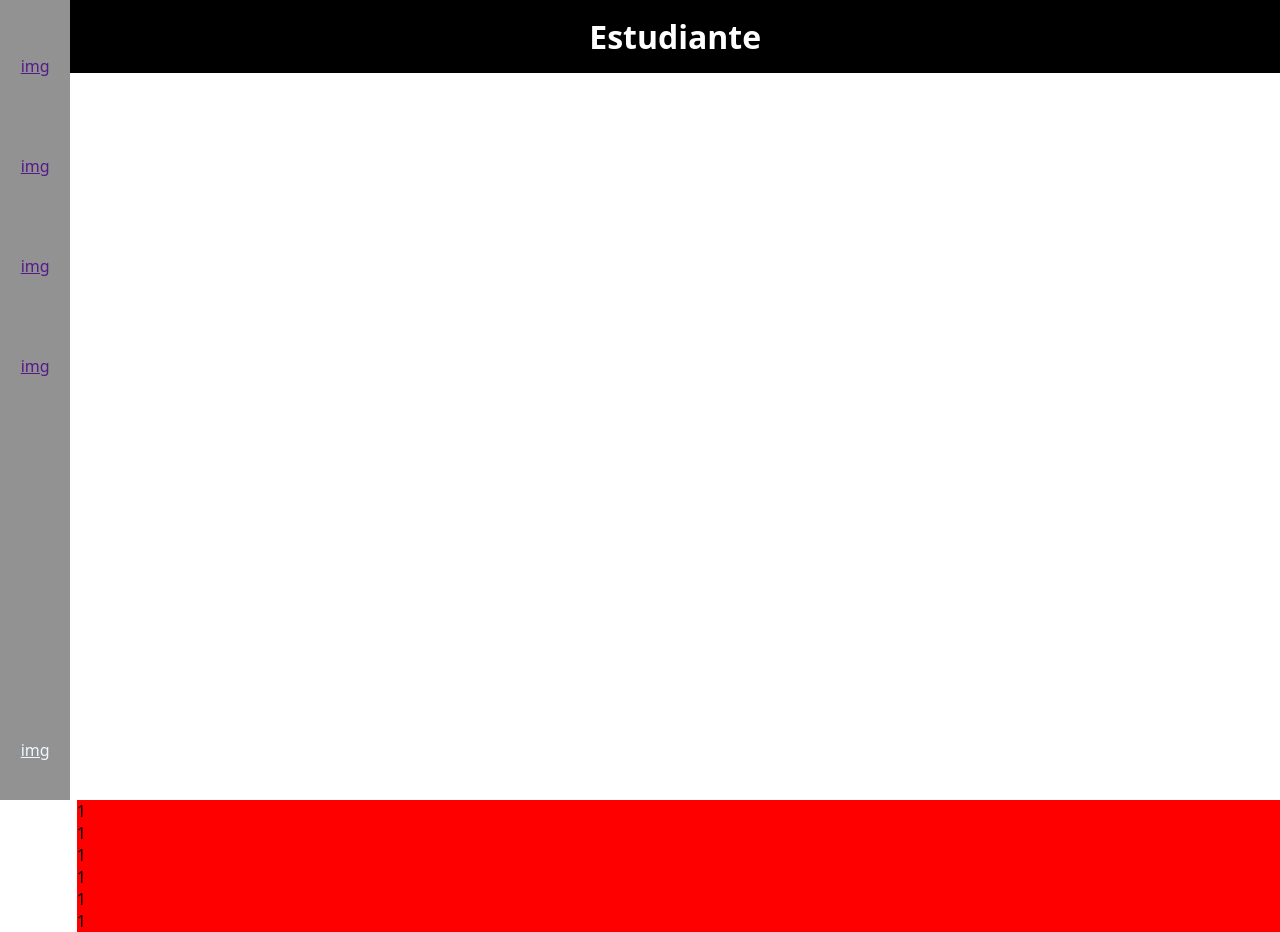
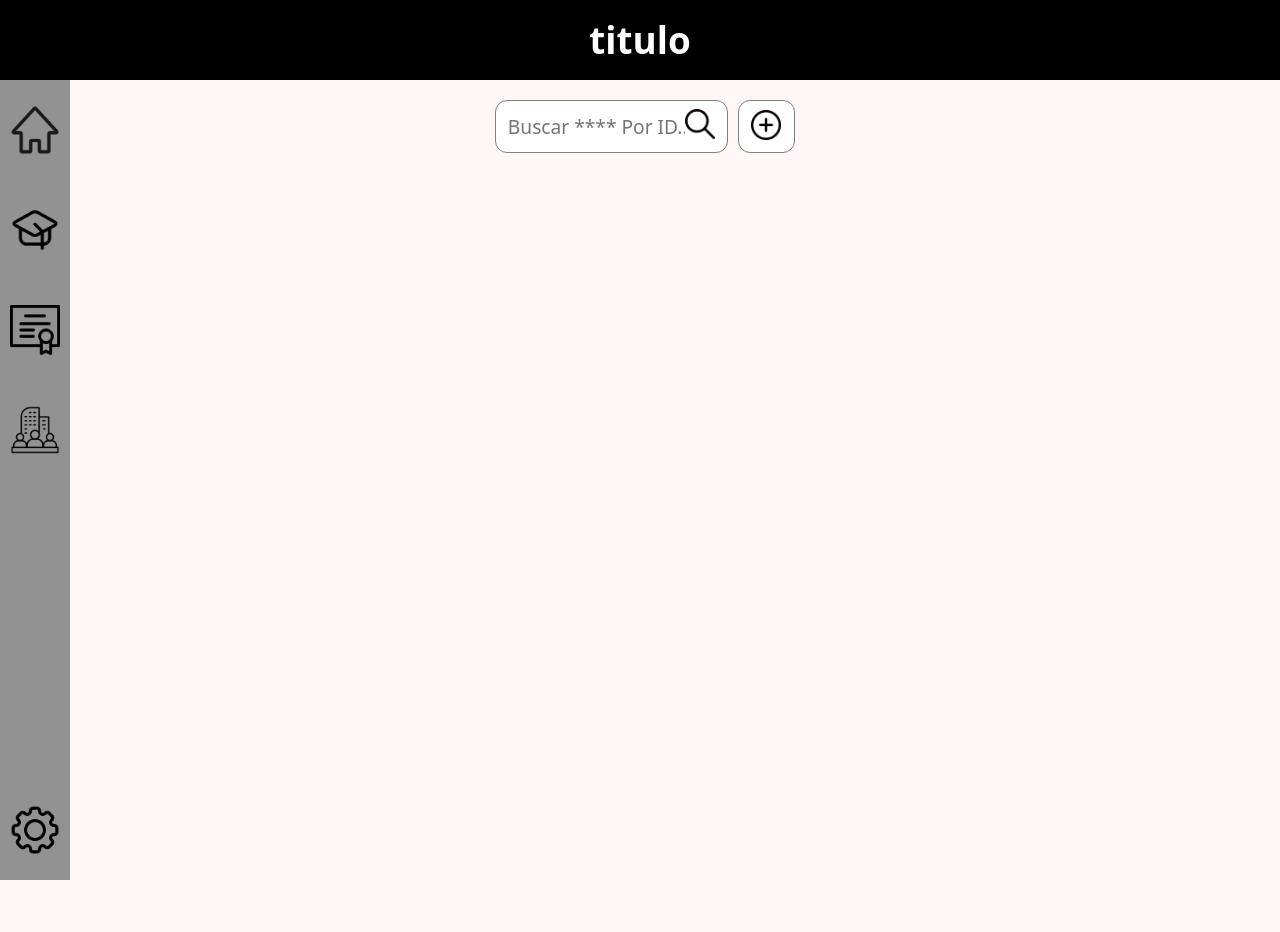
Before and after one commit to JohnPV894/Practica-final, a PHP site: page /src/interfaces/inicio.html in a window 1280 px wide. After the commit the page ends 880 px from the top, so only its background shows below. Run offline with PHP 8.4, Linux system fonts and the light colour scheme.

Commit message:
1.0.4 recuperacion de mongo,rectificar interfas, formatear datos

```diff
--- /dev/null
+++ b/src/interfaces/estudiantes.css
@@ -0,0 +1,121 @@
+   *{
+         padding: 0;
+         margin: 0;
+         font-family: system-ui,'Segoe UI', Roboto, sans-serif;
+   }
+   body{
+      display: flex;
+      flex-wrap: wrap;
+      height:100% ;
+      width: 100%;
+   }
+   header{
+      background: black;
+      color: white;
+      width: 100%;
+   }
+   section{
+      display:flex ;
+      flex-direction: column;
+
+      width: 94.5%;
+      background: #FFF6F6;
+   }
+
+   aside{
+      display: flex;
+      flex-direction: column;
+      align-items: center;
+      height: 100vh;
+      width: 5.5%;
+      order: 0;
+      background: rgb(146, 146, 146);
+   }
+   /**/
+   header>h1{
+      text-align: center;
+      font-size: 2.3em;
+      font-weight: 600;
+      padding: 15px 0px;
+   }
+   aside>a{
+      display: flex;
+      justify-content: center;
+      align-items: center;
+      height: 100px;
+      width: 100%;
+   }
+   aside>a>img{
+      width: 50px;
+      height: 50px;
+   }
+   aside>a:hover{
+      background: rgba(233, 233, 233, 0.671);
+   }
+
+   aside>a:last-child{
+      color: aliceblue;
+      margin-top: auto;/*ocupa todo el "espacio vacío" para alinear el elemento hacia abajo*/
+   }
+   /**/
+   .navegacion{
+      display: flex;
+      justify-content: center;
+      gap: 10px;
+      width: 95%;
+   }
+   /*Boton lupa*/
+
+   .lupa{
+      width: 30px;
+      height: 30px;
+   }
+   .buscar{
+      display: flex;
+      width: 18%;
+      background: white;
+      padding: 8px 12px;
+      margin: 20px 0px;
+      border-radius: 12px;
+      border: solid 1px gray;
+
+   }
+   .buscar>input{
+      font-size: 1.2em;
+      background: fixed;
+      width: 90%;
+      border: 0;
+
+   }
+   /*Boton De navegacion con el simbolo + */
+   .agregarAlumno{
+      border: solid 1px gray;
+      border-radius: 12px;
+      background: white;
+      margin: 20px 0px;
+      width: 5%;
+
+   }
+   .agregarAlumno:hover{
+      background: rgb(228, 228, 228);
+   }
+   .agregarAlumno:active{
+      background: rgb(255, 255, 255);
+   }
+   .agregarAlumno>img{
+      width:30px ;
+   }
+   /*/*/
+   .contenedor-cards{
+      width: 90%;
+      display: flex;
+      padding: 20px 50px;
+      column-gap: 20px;
+   }
+   .card{
+      border: solid 1px;
+   }
+   hr{
+      text-align: center;
+
+   }
--- a/src/interfaces/inicio.css
+++ b/src/interfaces/inicio.css
@@ -4,32 +4,34 @@
    font-family: system-ui,'Segoe UI', Roboto, sans-serif;
 }
 body{
+display: flex;
+flex-wrap: wrap;
+height:100% ;
 width: 100%;
-   flex-wrap: wrap;
-   display: flex;
-   flex-direction:row-reverse;
 }
 header{
 background: black;
 color: white;
-   height: 20%;
+width: 100%;
+}
+section{
+display:flex ;
+flex-direction: column;
+
 width: 94.5%;
-   order: 1;
+background: rgba(255, 0, 0, 0.068);
 }
+
 aside{
 display: flex;
 flex-direction: column;
 align-items: center;
 height: 100vh;
 width: 5.5%;
-   order: 2;
+order: 0;
 background: rgb(146, 146, 146);
 }
-section{
-   order: 3;
-   width: 94%;
-   background: red;
-}
+
 /**/
 header>h1{
 text-align: center;
@@ -43,13 +45,65 @@ aside>a{
 width: 100%;
 
 }
+aside>a>img{
+width: 50px;
+height: 50px;
+}
 aside>a:hover{
 background: rgba(233, 233, 233, 0.671);
 }
-aside>a:first-child{
-   margin-top: 1em;
-}
+
 aside>a:last-child{
 color: aliceblue;
 margin-top: auto;/*ocupa todo el "espacio vacío" para alinear el elemento hacia abajo*/
+
+
 }
+/**/
+.navegacion{
+display: flex;
+justify-content: center;
+gap: 10px;
+width: 95%;
+}
+/*Boton lupa*/
+
+.lupa{
+width: 30px;
+height: 30px;
+}
+.buscar{
+display: flex;
+width: 18%;
+background: white;
+padding: 8px 12px;
+margin: 20px 0px;
+border-radius: 12px;
+border: solid 1px gray;
+
+}
+.buscar>input{
+font-size: 1.2em;
+background: fixed;
+width: 90%;
+border: 0;
+
+}
+.agregarAlumno{
+border: solid 1px gray;
+border-radius: 12px;
+background: white;
+margin: 20px 0px;
+width: 5%;
+
+}
+.agregarAlumno:hover{
+background: rgb(228, 228, 228);
+}
+.agregarAlumno:active{
+background: rgb(255, 255, 255);
+}
+.agregarAlumno>img{
+width:30px ;
+
+}
--- a/src/interfaces/inicio.html
+++ b/src/interfaces/inicio.html
@@ -3,38 +3,35 @@
 <head>
       <meta charset="UTF-8">
       <meta name="viewport" content="width=device-width, initial-scale=1.0">
-      <link rel="stylesheet" href="inicio.css">
-      <title>Document</title>
+      <link rel="stylesheet" href="estudiantes.css">
+      <title>Inicio</title>
 </head>
 <body>
-      <header><h1>Estudiante</h1></header>
 
-      <aside>
-            <a href="">img</a>
-            <a href="">img</a>
-            <a href="">img</a>
-            <a href="">img</a>
-            <a href="">img</a>
-      </aside>
-      <section>
-            <div>
-                  1
-            </div>
-            <div>
-                  1
-            </div>
-            <div>
-                  1
-            </div>
-            <div>
-                  1
-            </div>
-            <div>
-                  1
-            </div>
-            <div>
-                  1
-            </div>
-      </section>
+            <header>
+                  <h1>titulo</h1>
+            </header>
+            <aside>
+                  <a href=""><img src="/src/interfaces/img/apartment.png" alt="Inicio"></a>
+                  <a href=""><img src="/src/interfaces/img/learning.png" alt="Estudiantes"></a>
+                  <a href=""><img src="/src/interfaces/img/diploma.png" alt="Cursos"></a>
+                  <a href=""><img src="/src/interfaces/img/enterprise.png" alt="Empresas"></a>
+                  <a href=""><img src="/src/interfaces/img/setting.png" alt="Config"></a>
+            </aside>
+            <section>
+                  <div class="navegacion">
+                        <nav class="buscar">
+                              <input type="text" placeholder="Buscar **** Por ID..." class="mostrarBusqueda">
+                              <div><img src="/src/interfaces/img/loupe.png" alt="" class="lupa"> </div>
+                        </nav>
+                        <button class="agregarAlumno"><img src="/src/interfaces/img/add (1).png" alt=""></button>
+                  </div>
+
+
+            </section>
+
+
+
+
 </body>
 </html>
```
Also changed, not shown: src/funcionalidades/agregar_estudiante.php (renamed from src/funcionalidades/estudiantes.php, +34 -7 lines), src/interfaces/estudiantes.html (added, +81 -0 lines), src/interfaces/estudiantes.js (added, +20 -0 lines), src/interfaces/main.js (deleted, +0 -7 lines), src/interfaces/img/add (1).png (added), src/interfaces/img/apartment.png (added), src/interfaces/img/diploma.png (added), src/interfaces/img/enterprise.png (added), src/interfaces/img/learning.png (added), src/interfaces/img/loupe.png (added), src/interfaces/img/setting.png (added). Lines whose indentation alone changed are shown as unchanged.
